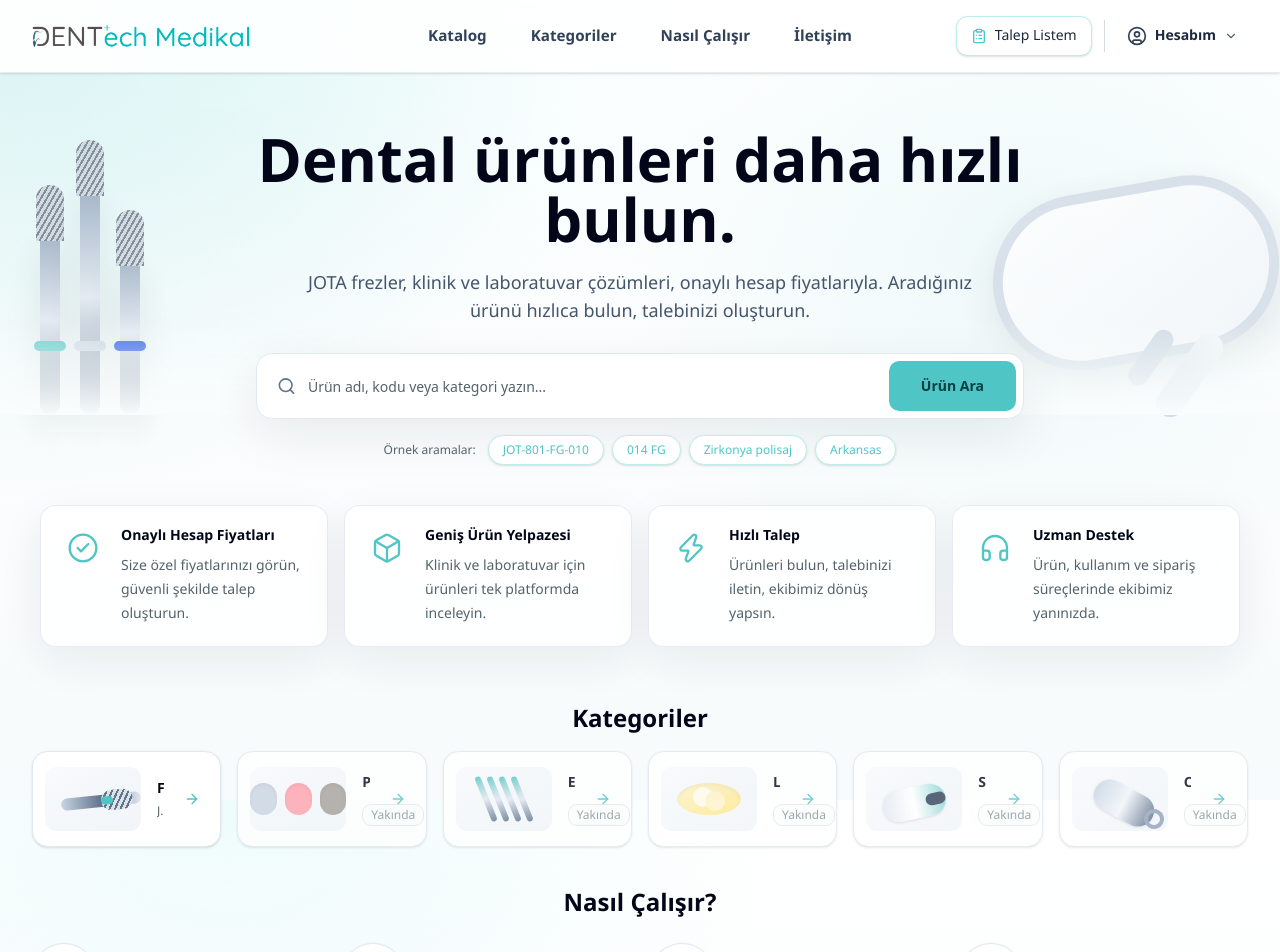
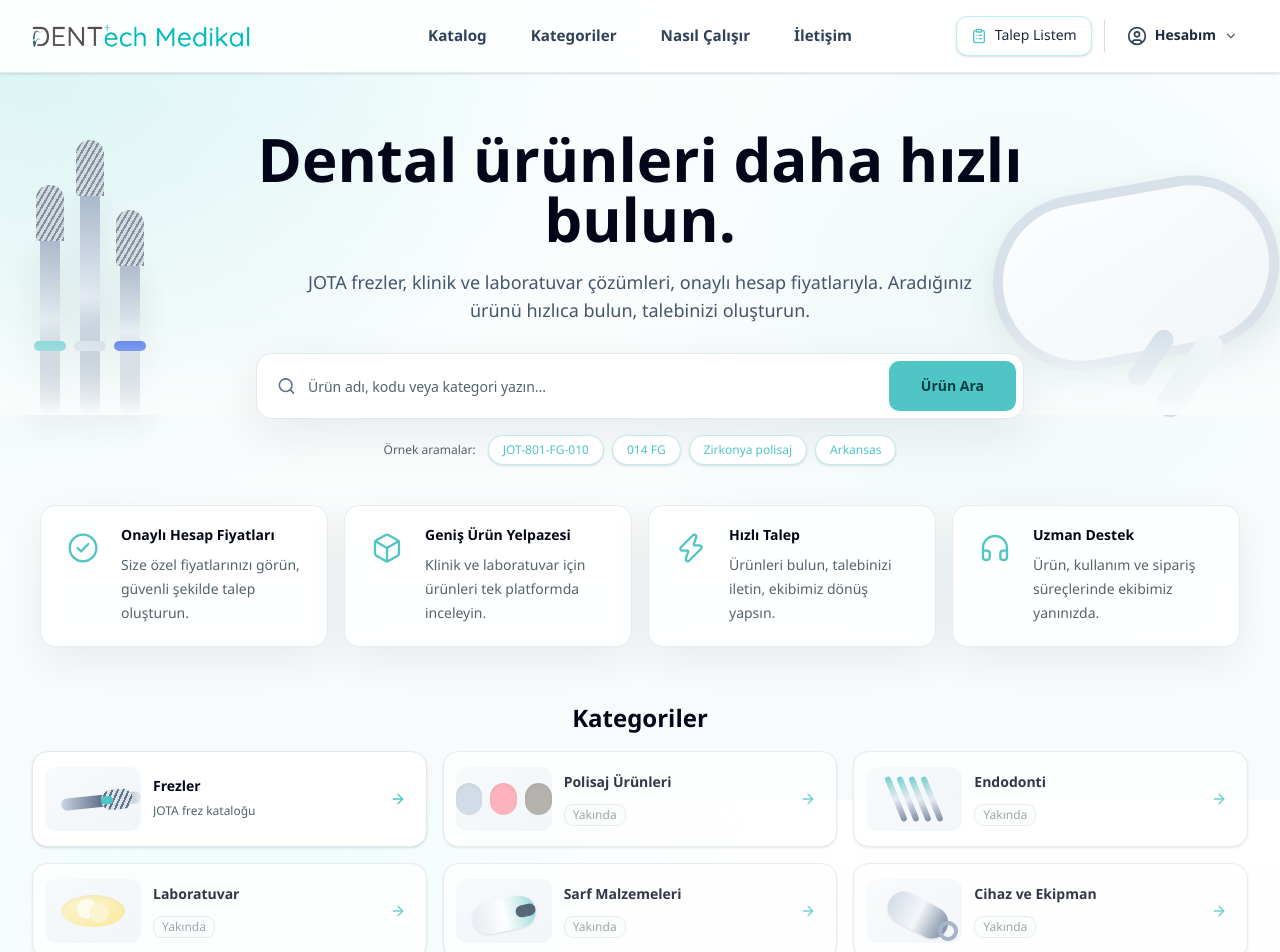
Before and after one commit to medikaldentech10-hue/dentechPro, a Next.js app: page / in a window 1280 px wide. Shown: the top 952 px of the page. Built offline with nearby package versions, Linux system fonts and the light colour scheme; no server answers.

Commit message:
Improve homepage categories and catalog pagination

```diff
--- a/src/app/(public)/page.tsx
+++ b/src/app/(public)/page.tsx
@@ -74,7 +74,7 @@ export default function HomePage() {
         <h2 className="text-center text-2xl font-semibold tracking-normal text-slate-950 dark:text-slate-50">
           Kategoriler
         </h2>
-        <div className="grid grid-cols-1 gap-4 sm:grid-cols-2 lg:grid-cols-3 xl:grid-cols-6">
+        <div className="grid grid-cols-1 gap-4 sm:grid-cols-2 lg:grid-cols-3">
           {categories.map((category) => (
             <CategoryCard key={category.title} {...category} />
           ))}
--- a/src/app/(public)/products/page.tsx
+++ b/src/app/(public)/products/page.tsx
@@ -283,11 +283,12 @@ export default async function ProductsPage({ searchParams }: ProductsPageProps)
               hasNextPage={productResult.hasNextPage}
               hasPreviousPage={productResult.hasPreviousPage}
               params={params}
+              totalPages={productResult.totalPages}
             />
           </div>
           {products.length ? (
             <>
-              <div className="grid grid-cols-1 gap-4 sm:grid-cols-2 xl:grid-cols-3">
+              <div className="grid grid-cols-1 gap-3 min-[420px]:grid-cols-2 sm:gap-4 lg:grid-cols-2 xl:grid-cols-3">
                 {products.map((product) => (
                   <ProductCard
                     adminMode={isAdmin(profile)}
@@ -304,6 +305,7 @@ export default async function ProductsPage({ searchParams }: ProductsPageProps)
                   hasNextPage={productResult.hasNextPage}
                   hasPreviousPage={productResult.hasPreviousPage}
                   params={params}
+                  totalPages={productResult.totalPages}
                 />
               </div>
             </>
@@ -326,43 +328,97 @@ function PaginationLinks({
   hasNextPage,
   hasPreviousPage,
   params,
+  totalPages,
 }: {
   currentPage: number;
   hasNextPage: boolean;
   hasPreviousPage: boolean;
   params: ProductsSearchParams;
+  totalPages: number;
 }) {
-  if (!hasPreviousPage && !hasNextPage) {
+  if (totalPages <= 1 && !hasPreviousPage && !hasNextPage) {
     return null;
   }
 
+  const safeTotalPages = Math.max(1, totalPages);
+  const safeCurrentPage = clampPage(currentPage, safeTotalPages);
+  const visiblePages = getVisiblePages(safeCurrentPage, safeTotalPages);
+
   return (
-    <div className="flex gap-2">
-      {hasPreviousPage ? (
+    <nav
+      aria-label="Sayfalama"
+      className="flex flex-wrap items-center justify-end gap-2"
+    >
+      {hasPreviousPage && safeCurrentPage > 1 ? (
         <Link
-          className={buttonVariants({ variant: "outline" })}
-          href={getPageHref(params, currentPage - 1)}
+          className={cn(buttonVariants({ variant: "outline" }), "h-9 px-3 text-xs sm:text-sm")}
+          href={getPageHref(params, safeCurrentPage - 1, safeTotalPages)}
         >
           Önceki
         </Link>
       ) : null}
-      {hasNextPage ? (
+      <div className="flex items-center gap-1">
+        {visiblePages.map((page, index) => {
+          const previousPage = visiblePages[index - 1];
+          const hasGap = previousPage ? page - previousPage > 1 : false;
+
+          return (
+            <span className="flex items-center gap-1" key={page}>
+              {hasGap ? (
+                <span className="px-1 text-xs text-muted-foreground" aria-hidden="true">
+                  ...
+                </span>
+              ) : null}
+              <Link
+                aria-current={page === safeCurrentPage ? "page" : undefined}
+                className={cn(
+                  buttonVariants({
+                    variant: page === safeCurrentPage ? "default" : "outline",
+                  }),
+                  "size-9 px-0 text-xs sm:text-sm"
+                )}
+                href={getPageHref(params, page, safeTotalPages)}
+              >
+                {page}
+              </Link>
+            </span>
+          );
+        })}
+      </div>
+      {hasNextPage && safeCurrentPage < safeTotalPages ? (
         <Link
-          className={buttonVariants({ variant: "outline" })}
-          href={getPageHref(params, currentPage + 1)}
+          className={cn(buttonVariants({ variant: "outline" }), "h-9 px-3 text-xs sm:text-sm")}
+          href={getPageHref(params, safeCurrentPage + 1, safeTotalPages)}
         >
           Sonraki
         </Link>
       ) : null}
-    </div>
+      <form className="flex items-center gap-1" action="/products">
+        <PreservedSearchParamInputs params={params} />
+        <Input
+          aria-label="Sayfa numarası"
+          className="h-9 w-16 px-2 text-center text-sm"
+          defaultValue={safeCurrentPage}
+          max={safeTotalPages}
+          min={1}
+          name="page"
+          type="number"
+        />
+        <Button className="h-9 px-3 text-xs sm:text-sm" type="submit" variant="outline">
+          Git
+        </Button>
+      </form>
+    </nav>
   );
 }
 
 function getPageHref(
   params: ProductsSearchParams,
-  page: number
+  page: number,
+  totalPages?: number
 ) {
   const nextParams = new URLSearchParams();
+  const safePage = totalPages ? clampPage(page, totalPages) : Math.max(1, page);
 
   if (params.q) nextParams.set("q", params.q);
   if (params.brand) nextParams.set("brand", params.brand);
@@ -370,7 +426,46 @@ function getPageHref(
   if (params.usage) nextParams.set("usage", params.usage);
   if (params.min_price) nextParams.set("min_price", params.min_price);
   if (params.max_price) nextParams.set("max_price", params.max_price);
-  nextParams.set("page", String(page));
+  nextParams.set("page", String(safePage));
 
   return `/products?${nextParams.toString()}`;
 }
+
+function PreservedSearchParamInputs({ params }: { params: ProductsSearchParams }) {
+  return (
+    <>
+      {params.q ? <input name="q" type="hidden" value={params.q} /> : null}
+      {params.brand ? <input name="brand" type="hidden" value={params.brand} /> : null}
+      {params.category ? (
+        <input name="category" type="hidden" value={params.category} />
+      ) : null}
+      {params.usage ? <input name="usage" type="hidden" value={params.usage} /> : null}
+      {params.min_price ? (
+        <input name="min_price" type="hidden" value={params.min_price} />
+      ) : null}
+      {params.max_price ? (
+        <input name="max_price" type="hidden" value={params.max_price} />
+      ) : null}
+    </>
+  );
+}
+
+function getVisiblePages(currentPage: number, totalPages: number) {
+  const pages = new Set<number>([1, totalPages]);
+
+  for (let page = currentPage - 2; page <= currentPage + 2; page += 1) {
+    if (page >= 1 && page <= totalPages) {
+      pages.add(page);
+    }
+  }
+
+  return Array.from(pages).sort((a, b) => a - b);
+}
+
+function clampPage(page: number, totalPages: number) {
+  if (!Number.isFinite(page)) {
+    return 1;
+  }
+
+  return Math.min(Math.max(1, Math.floor(page)), Math.max(1, totalPages));
+}
--- a/src/components/marketing/category-card.tsx
+++ b/src/components/marketing/category-card.tsx
@@ -28,13 +28,13 @@ export function CategoryCard({
       )}
     >
       <CategoryVisual visual={visual} />
-      <div className="flex min-w-0 flex-1 items-center justify-between gap-3 pl-4">
-        <div className="min-w-0 text-left">
-          <h3 className="truncate text-sm font-semibold text-slate-950 dark:text-slate-50">
+      <div className="flex min-w-0 flex-1 items-center justify-between gap-2 pl-3">
+        <div className="min-w-0 flex-1 text-left">
+          <h3 className="line-clamp-2 text-sm font-semibold leading-5 text-slate-950 dark:text-slate-50">
             {title}
           </h3>
           {description ? (
-            <p className="mt-1 line-clamp-1 text-xs text-muted-foreground">
+            <p className="mt-1 line-clamp-2 text-xs leading-5 text-muted-foreground">
               {description}
             </p>
           ) : null}
@@ -60,7 +60,7 @@ export function CategoryCard({
 
 function CategoryVisual({ visual }: { visual: NonNullable<CategoryCardProps["visual"]> }) {
   return (
-    <div className="relative h-16 w-24 shrink-0 overflow-hidden rounded-lg bg-gradient-to-br from-slate-50 to-slate-100 dark:from-slate-900 dark:to-slate-800">
+    <div className="relative h-16 w-20 shrink-0 overflow-hidden rounded-lg bg-gradient-to-br from-slate-50 to-slate-100 sm:w-24 dark:from-slate-900 dark:to-slate-800">
       {visual === "bur" ? (
         <span className="absolute left-4 top-7 h-3 w-20 -rotate-6 rounded-full bg-gradient-to-r from-slate-300 via-slate-500 to-slate-200">
           <span className="absolute right-2 top-1/2 h-5 w-8 -translate-y-1/2 rounded-full bg-[repeating-linear-gradient(120deg,#64748b_0_2px,#dbe3ea_2px_5px)]" />
```
